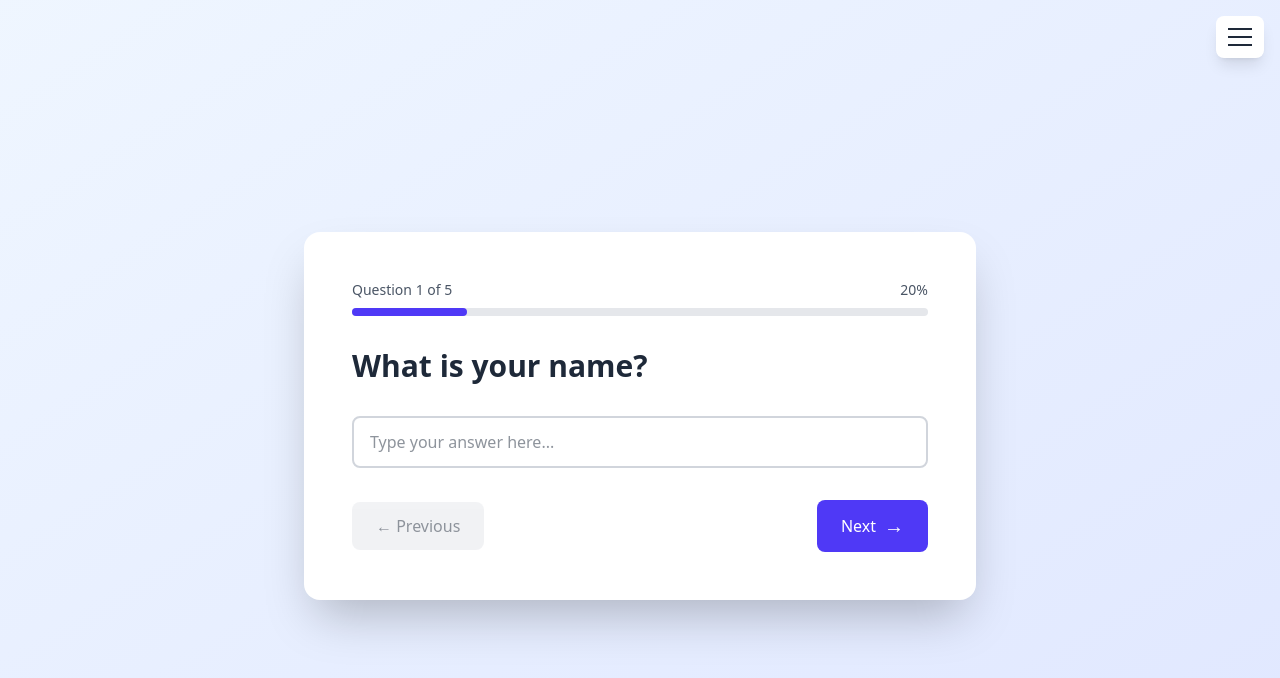
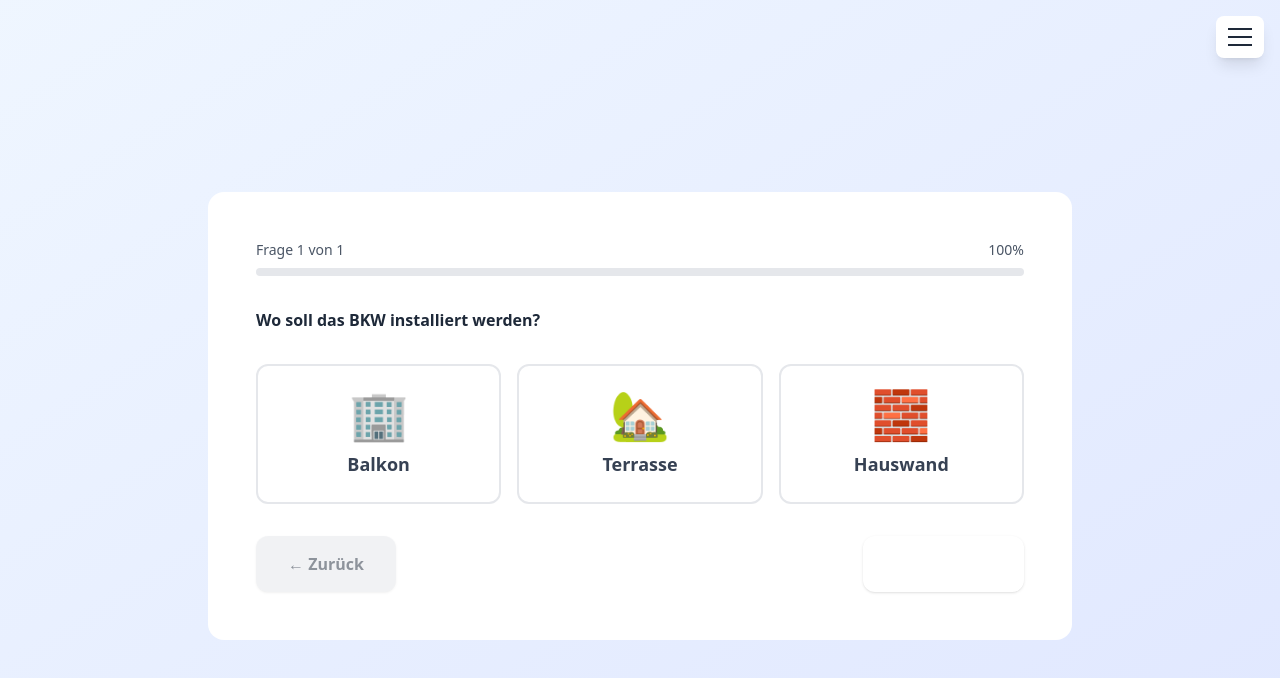
Before and after one commit to feydernoah/SolaCheck, a Next.js app: page /solacheck/ in a window 1280 px wide. Shown: the top 678 px of the page. Built offline with nearby package versions, Linux system fonts and the light colour scheme.

Commit message:
First imp

```diff
--- a/src/app/page.tsx
+++ b/src/app/page.tsx
@@ -1,40 +1,26 @@
 "use client";
 
 import { useState } from "react";
+import { Button } from "@/components/ui/Button";
+import { Card } from "@/components/ui/Card";
+import { OptionTile } from "@/components/ui/OptionTile";
 
 const questions = [
   {
     id: 1,
-    question: 'What is your name?',
-    type: 'text' as const,
-  },
-  {
-    id: 2,
-    question: 'What is your favorite color?',
-    type: 'text' as const,
-  },
-  {
-    id: 3,
-    question: 'Which programming languages do you know?',
-    type: 'checkbox' as const,
-    options: ['JavaScript', 'TypeScript', 'Python', 'Java', 'C++'],
-  },
-  {
-    id: 4,
-    question: 'What is your experience level?',
-    type: 'checkbox' as const,
-    options: ['Beginner', 'Intermediate', 'Advanced', 'Expert'],
-  },
-  {
-    id: 5,
-    question: 'Any additional comments?',
-    type: 'text' as const,
+    question: 'Wo soll das BKW installiert werden?',
+    type: 'tile' as const,
+    options: [
+      { value: 'balkon', label: 'Balkon', icon: '🏢' },
+      { value: 'terrasse', label: 'Terrasse', icon: '🏡' },
+      { value: 'hauswand', label: 'Hauswand', icon: '🧱' },
+    ],
   },
 ];
 
 export default function Home() {
   const [currentQuestion, setCurrentQuestion] = useState(0);
-  const [answers, setAnswers] = useState<Record<number, string | string[]>>({});
+  const [answers, setAnswers] = useState<Record<number, string>>({});
   const [menuOpen, setMenuOpen] = useState(false);
 
   const handleNext = () => {
@@ -49,17 +35,8 @@ export default function Home() {
     }
   };
 
-  const handleTextAnswer = (value: string) => {
+  const handleTileAnswer = (value: string) => {
     setAnswers({ ...answers, [questions[currentQuestion].id]: value });
-  };
-
-  const handleCheckboxAnswer = (option: string) => {
-    const currentAnswers = answers[questions[currentQuestion].id] as string[] | undefined;
-    const existingAnswers = currentAnswers ?? [];
-    const newAnswers = existingAnswers.includes(option)
-      ? existingAnswers.filter((a) => a !== option)
-      : [...existingAnswers, option];
-    setAnswers({ ...answers, [questions[currentQuestion].id]: newAnswers });
   };
 
   const handleReset = () => {
@@ -92,7 +69,7 @@ export default function Home() {
               onClick={handleReset}
               className="w-full text-left px-4 py-2 hover:bg-gray-100 dark:hover:bg-gray-700 rounded transition-colors"
             >
-              🔄 Reset & Start Over
+              🔄 Neu starten
             </button>
           </div>
         )}
@@ -100,86 +77,74 @@ export default function Home() {
 
       {/* Main Content */}
       <div className="flex items-center justify-center min-h-screen">
-        <div className="w-full max-w-2xl">
-          {/* Question Box */}
-          <div className="bg-white dark:bg-gray-800 rounded-2xl shadow-2xl p-8 md:p-12 transition-all duration-300">
+        <div className="w-full max-w-4xl px-4">
+          {/* Question Card */}
+          <Card padding="lg" className="animate-fade-in">
             {/* Progress Indicator */}
             <div className="mb-8">
               <div className="flex justify-between text-sm text-gray-600 dark:text-gray-400 mb-2">
-                <span>Question {currentQuestion + 1} of {questions.length}</span>
+                <span>Frage {currentQuestion + 1} von {questions.length}</span>
                 <span>{Math.round(((currentQuestion + 1) / questions.length) * 100)}%</span>
               </div>
               <div className="w-full bg-gray-200 dark:bg-gray-700 rounded-full h-2">
                 <div
-                  className="bg-indigo-600 h-2 rounded-full transition-all duration-300"
+                  className="bg-brand-primary h-2 rounded-full transition-all duration-300"
                   style={{ width: `${(((currentQuestion + 1) / questions.length) * 100).toString()}%` }}
                 ></div>
               </div>
             </div>
 
             {/* Question */}
-            <h2 className="text-2xl md:text-3xl font-bold text-gray-800 dark:text-white mb-8">
+            <h2 className="text-heading-2 md:text-heading-1 font-bold text-gray-800 dark:text-white mb-8">
               {currentQ.question}
             </h2>
 
             {/* Answer Input */}
             <div className="mb-8">
-              {currentQ.type === 'text' ? (
-                <input
-                  type="text"
-                  value={(currentAnswer as string) || ''}
-                  onChange={(e) => handleTextAnswer(e.target.value)}
-                  className="w-full px-4 py-3 border-2 border-gray-300 dark:border-gray-600 rounded-lg focus:border-indigo-600 focus:outline-none bg-white dark:bg-gray-700 text-gray-800 dark:text-white"
-                  placeholder="Type your answer here..."
-                />
-              ) : (
-                <div className="space-y-3">
-                  {currentQ.options.map((option) => (
-                    <label
-                      key={option}
-                      className="flex items-center space-x-3 p-3 border-2 border-gray-200 dark:border-gray-600 rounded-lg cursor-pointer hover:bg-gray-50 dark:hover:bg-gray-700 transition-colors"
-                    >
-                      <input
-                        type="checkbox"
-                        checked={(currentAnswer as string[] | undefined ?? []).includes(option)}
-                        onChange={() => handleCheckboxAnswer(option)}
-                        className="w-5 h-5 text-indigo-600 rounded focus:ring-indigo-500"
-                      />
-                      <span className="text-gray-800 dark:text-white">{option}</span>
-                    </label>
-                  ))}
-                </div>
-              )}
+              <div className="grid grid-cols-1 sm:grid-cols-2 lg:grid-cols-3 gap-4">
+                {currentQ.options.map((option) => (
+                  <OptionTile
+                    key={option.value}
+                    label={option.label}
+                    icon={<span className="text-5xl">{option.icon}</span>}
+                    selected={currentAnswer === option.value}
+                    onClick={() => handleTileAnswer(option.value)}
+                  />
+                ))}
+              </div>
             </div>
 
             {/* Navigation */}
             <div className="flex justify-between items-center">
-              <button
+              <Button
                 onClick={handlePrevious}
                 disabled={currentQuestion === 0}
-                className="px-6 py-3 bg-gray-200 dark:bg-gray-700 text-gray-800 dark:text-white rounded-lg hover:bg-gray-300 dark:hover:bg-gray-600 disabled:opacity-50 disabled:cursor-not-allowed transition-colors"
+                variant="secondary"
+                size="lg"
               >
-                ← Previous
-              </button>
+                ← Zurück
+              </Button>
 
               {currentQuestion === questions.length - 1 ? (
-                <button
-                  onClick={() => alert('Survey completed! Answers: ' + JSON.stringify(answers, null, 2))}
-                  className="px-6 py-3 bg-green-600 text-white rounded-lg hover:bg-green-700 transition-colors"
+                <Button
+                  onClick={() => alert('Fragebogen abgeschlossen! Antworten: ' + JSON.stringify(answers, null, 2))}
+                  variant="primary"
+                  size="lg"
                 >
-                  Submit ✓
-                </button>
+                  Absenden ✓
+                </Button>
               ) : (
-                <button
+                <Button
                   onClick={handleNext}
-                  className="px-6 py-3 bg-indigo-600 text-white rounded-lg hover:bg-indigo-700 transition-colors flex items-center gap-2"
+                  variant="primary"
+                  size="lg"
+                  disabled={!currentAnswer}
                 >
-                  Next
-                  <span className="text-xl">→</span>
-                </button>
+                  Weiter →
+                </Button>
               )}
             </div>
-          </div>
+          </Card>
         </div>
       </div>
     </div>
--- /dev/null
+++ b/src/components/ui/Button.tsx
@@ -0,0 +1,49 @@
+import { ButtonHTMLAttributes, ReactNode } from 'react';
+
+type ButtonVariant = 'primary' | 'secondary' | 'outline' | 'ghost' | 'danger';
+type ButtonSize = 'sm' | 'md' | 'lg';
+
+interface ButtonProps extends ButtonHTMLAttributes<HTMLButtonElement> {
+  variant?: ButtonVariant;
+  size?: ButtonSize;
+  children: ReactNode;
+  fullWidth?: boolean;
+}
+
+export function Button({
+  variant = 'primary',
+  size = 'md',
+  children,
+  fullWidth = false,
+  className = '',
+  disabled,
+  ...props
+}: ButtonProps) {
+  const baseStyles = 'font-semibold rounded-xl transition-all duration-200 disabled:opacity-50 disabled:cursor-not-allowed inline-flex items-center justify-center gap-2';
+
+  const variants = {
+    primary: 'bg-brand-primary hover:bg-brand-primary/90 text-white shadow-sm hover:shadow-md active:scale-95',
+    secondary: 'bg-gray-200 dark:bg-gray-700 hover:bg-gray-300 dark:hover:bg-gray-600 text-gray-800 dark:text-white shadow-sm active:scale-95',
+    outline: 'border-2 border-brand-primary text-brand-primary hover:bg-brand-primary hover:text-white active:scale-95',
+    ghost: 'text-brand-primary hover:bg-brand-primary/10 active:bg-brand-primary/20',
+    danger: 'bg-error hover:bg-error/90 text-white shadow-sm hover:shadow-md active:scale-95',
+  };
+
+  const sizes = {
+    sm: 'px-4 py-2 text-body-sm',
+    md: 'px-6 py-3 text-body',
+    lg: 'px-8 py-4 text-body-lg',
+  };
+
+  const widthClass = fullWidth ? 'w-full' : '';
+
+  return (
+    <button
+      className={`${baseStyles} ${variants[variant]} ${sizes[size]} ${widthClass} ${className}`}
+      disabled={disabled}
+      {...props}
+    >
+      {children}
+    </button>
+  );
+}
--- /dev/null
+++ b/src/components/ui/Card.tsx
@@ -0,0 +1,33 @@
+import { ReactNode } from 'react';
+
+interface CardProps {
+  children: ReactNode;
+  padding?: 'sm' | 'md' | 'lg';
+  hover?: boolean;
+  className?: string;
+}
+
+export function Card({
+  children,
+  padding = 'md',
+  hover = false,
+  className = ''
+}: CardProps) {
+  const paddings = {
+    sm: 'p-4',
+    md: 'p-6 md:p-8',
+    lg: 'p-8 md:p-12',
+  };
+
+  const hoverEffect = hover
+    ? 'hover:shadow-card-hover transition-shadow duration-300'
+    : '';
+
+  return (
+    <div
+      className={`bg-white dark:bg-gray-800 rounded-2xl shadow-card ${paddings[padding]} ${hoverEffect} ${className}`}
+    >
+      {children}
+    </div>
+  );
+}
--- /dev/null
+++ b/src/components/ui/OptionTile.tsx
@@ -0,0 +1,71 @@
+import { ReactNode } from 'react';
+
+interface OptionTileProps {
+  label: string;
+  icon?: ReactNode;
+  selected: boolean;
+  onClick: () => void;
+  disabled?: boolean;
+}
+
+export function OptionTile({
+  label,
+  icon,
+  selected,
+  onClick,
+  disabled = false
+}: OptionTileProps) {
+  return (
+    <button
+      type="button"
+      onClick={onClick}
+      disabled={disabled}
+      className={`
+        relative w-full min-h-[120px] sm:min-h-[140px] p-6
+        rounded-xl border-2 transition-all duration-200
+        flex flex-col items-center justify-center gap-3
+        disabled:opacity-50 disabled:cursor-not-allowed
+        ${
+          selected
+            ? 'border-brand-primary bg-brand-primary/10 shadow-tile-hover scale-[0.98]'
+            : 'border-gray-200 dark:border-gray-700 bg-white dark:bg-gray-800 hover:border-brand-primary/50 hover:shadow-tile hover:scale-[1.02] active:scale-[0.98]'
+        }
+      `}
+    >
+      {/* Icon Container */}
+      {icon && (
+        <div className={`
+          text-4xl sm:text-5xl transition-transform duration-200
+          ${selected ? 'scale-110' : ''}
+        `}>
+          {icon}
+        </div>
+      )}
+
+      {/* Label */}
+      <span className={`
+        text-base sm:text-lg font-semibold text-center
+        ${selected ? 'text-brand-primary' : 'text-gray-700 dark:text-gray-200'}
+      `}>
+        {label}
+      </span>
+
+      {/* Selection Indicator */}
+      {selected && (
+        <div className="absolute top-3 right-3 w-6 h-6 bg-brand-primary rounded-full flex items-center justify-center animate-scale-in">
+          <svg
+            className="w-4 h-4 text-white"
+            fill="none"
+            strokeLinecap="round"
+            strokeLinejoin="round"
+            strokeWidth="3"
+            viewBox="0 0 24 24"
+            stroke="currentColor"
+          >
+            <path d="M5 13l4 4L19 7"></path>
+          </svg>
+        </div>
+      )}
+    </button>
+  );
+}
--- /dev/null
+++ b/src/components/ui/index.ts
@@ -0,0 +1,3 @@
+export { Button } from './Button';
+export { Card } from './Card';
+export { OptionTile } from './OptionTile';
--- /dev/null
+++ b/tailwind.config.ts
@@ -0,0 +1,89 @@
+import type { Config } from 'tailwindcss'
+
+const config: Config = {
+  content: [
+    './src/pages/**/*.{js,ts,jsx,tsx,mdx}',
+    './src/components/**/*.{js,ts,jsx,tsx,mdx}',
+    './src/app/**/*.{js,ts,jsx,tsx,mdx}',
+  ],
+  darkMode: 'class',
+  theme: {
+    extend: {
+      // Company brand colors - customize these later
+      colors: {
+        brand: {
+          primary: '#4F46E5',      // Indigo - replace with company color
+          secondary: '#06B6D4',    // Cyan - replace with company color
+          accent: '#F59E0B',       // Amber - replace with company color
+        },
+        // Semantic colors
+        success: '#10B981',
+        warning: '#F59E0B',
+        error: '#EF4444',
+        info: '#3B82F6',
+      },
+
+      // Typography scale
+      fontSize: {
+        'display-lg': ['3.5rem', { lineHeight: '1.1', fontWeight: '700' }],
+        'display': ['2.75rem', { lineHeight: '1.2', fontWeight: '700' }],
+        'heading-1': ['2.25rem', { lineHeight: '1.3', fontWeight: '600' }],
+        'heading-2': ['1.875rem', { lineHeight: '1.4', fontWeight: '600' }],
+        'heading-3': ['1.5rem', { lineHeight: '1.5', fontWeight: '600' }],
+        'body-lg': ['1.125rem', { lineHeight: '1.7', fontWeight: '400' }],
+        'body': ['1rem', { lineHeight: '1.6', fontWeight: '400' }],
+        'body-sm': ['0.875rem', { lineHeight: '1.5', fontWeight: '400' }],
+        'caption': ['0.75rem', { lineHeight: '1.4', fontWeight: '400' }],
+      },
+
+      // Spacing - add custom if needed
+      spacing: {
+        '18': '4.5rem',
+        '88': '22rem',
+      },
+
+      // Border radius
+      borderRadius: {
+        'sm': '0.375rem',
+        'md': '0.5rem',
+        'lg': '0.75rem',
+        'xl': '1rem',
+        '2xl': '1.5rem',
+        '3xl': '2rem',
+      },
+
+      // Shadows
+      boxShadow: {
+        'card': '0 4px 6px -1px rgba(0, 0, 0, 0.1), 0 2px 4px -1px rgba(0, 0, 0, 0.06)',
+        'card-hover': '0 20px 25px -5px rgba(0, 0, 0, 0.1), 0 10px 10px -5px rgba(0, 0, 0, 0.04)',
+        'modal': '0 25px 50px -12px rgba(0, 0, 0, 0.25)',
+        'tile': '0 2px 8px rgba(0, 0, 0, 0.08)',
+        'tile-hover': '0 8px 16px rgba(0, 0, 0, 0.12)',
+      },
+
+      // Animations
+      animation: {
+        'fade-in': 'fadeIn 0.3s ease-in',
+        'slide-up': 'slideUp 0.3s ease-out',
+        'scale-in': 'scaleIn 0.2s ease-out',
+      },
+      keyframes: {
+        fadeIn: {
+          '0%': { opacity: '0' },
+          '100%': { opacity: '1' },
+        },
+        slideUp: {
+          '0%': { transform: 'translateY(10px)', opacity: '0' },
+          '100%': { transform: 'translateY(0)', opacity: '1' },
+        },
+        scaleIn: {
+          '0%': { transform: 'scale(0.95)', opacity: '0' },
+          '100%': { transform: 'scale(1)', opacity: '1' },
+        },
+      },
+    },
+  },
+  plugins: [],
+}
+
+export default config
```
